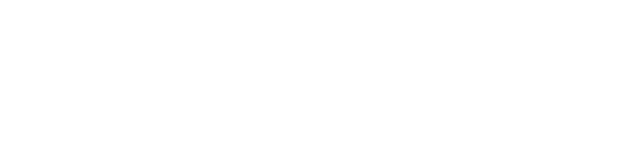
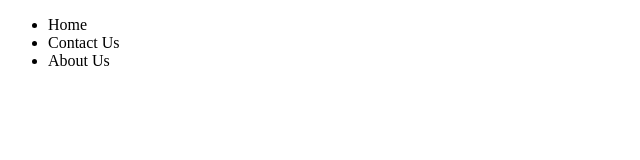
Before and after one commit to Danielcand28/minca, a plain HTML site: page index.html in a window 1280 px wide. Shown: the whole page, without its empty margins (0-640 px from the left). Drawn offline with Linux system fonts and the light colour scheme.

Commit message:
Agregue el listado de la barra de navegacion de nuestro header

```diff
--- a/index.html
+++ b/index.html
@@ -7,6 +7,14 @@
     <title>Document</title>
 </head>
 <body>
-
+   <header>
+    <nav>
+        <ul>
+            <li>Home</li>
+            <li>Contact Us</li>
+            <li>About Us</li>
+        </ul>
+    </nav>
+   </header>
 </body>
 </html>
```
